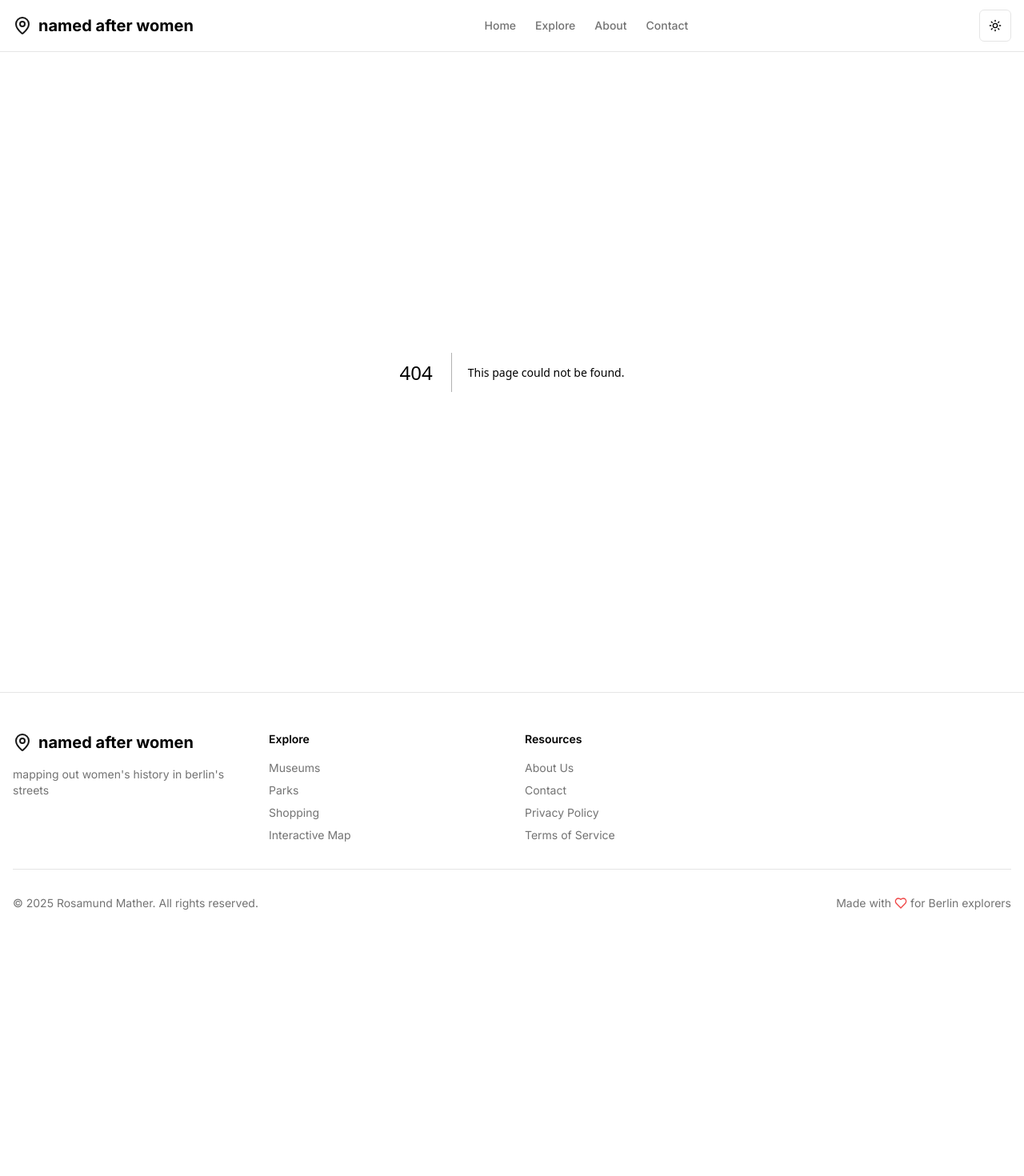
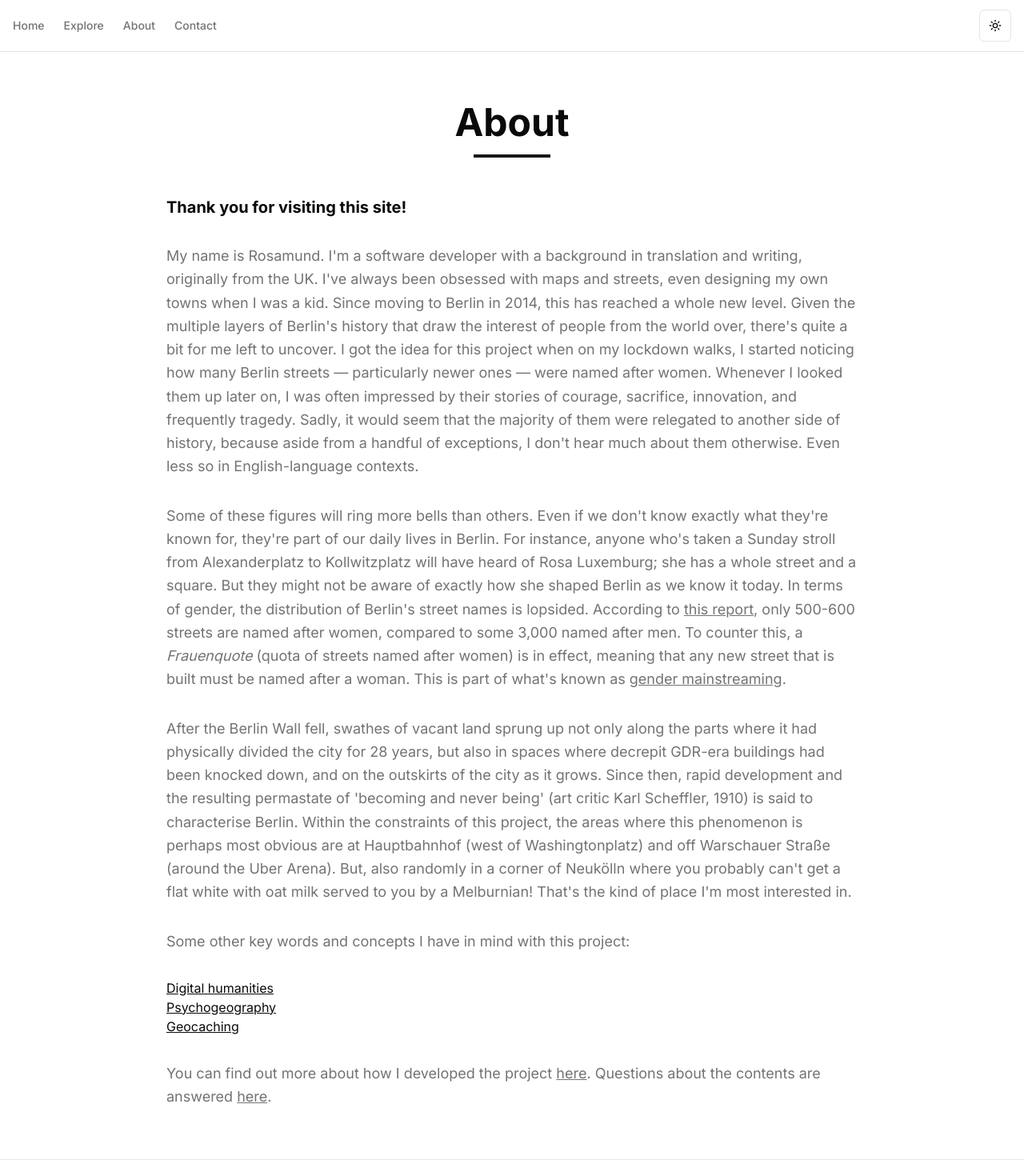
Before and after one commit to rosamundm/named-after-women, a Next.js app: page /about in a window 1280 px wide. Before the commit this address had no page. Shown: the top 1470 px of the page at 80% size. Before the commit the page ends 1187 px from the top, so only its background shows below. Built offline with nearby package versions, Linux system fonts and the light colour scheme.

Commit message:
Create route for about page

```diff
--- /dev/null
+++ b/app/about/page.tsx
@@ -0,0 +1,62 @@
+import { FC } from 'react';
+
+const AboutPage: FC = () => {
+  return (
+    <div className="min-h-screen bg-background">
+      <div className="container mx-auto max-w-4xl px-4 py-16">
+        <header className="mb-12">
+          <h1 className="text-4xl md:text-5xl font-bold text-center mb-4">About</h1>
+          <div className="w-24 h-1 bg-primary mx-auto"></div>
+        </header>
+
+        <main className="space-y-8">
+          <h2 className="text-xl font-bold mb-4">Thank you for visiting this site!</h2>
+          <p className="text-lg text-muted-foreground leading-relaxed">
+            My name is Rosamund. I'm a software developer with a background in translation and writing, originally from the UK. I've always been obsessed with maps and streets,
+            even designing my own towns when I was a kid. Since moving to Berlin in 2014, this has reached a whole new level.
+            Given the multiple layers of Berlin's history that draw the interest of people from the world over, there's quite a bit for me left to uncover.
+            I got the idea for this project when on my lockdown walks, I started noticing how many Berlin streets — particularly newer ones — were named after women.
+            Whenever I looked them up later on, I was often impressed by their stories of courage, sacrifice, innovation, and frequently tragedy. Sadly, it
+            would seem that the majority of them were relegated to another side of history, because aside from a handful of exceptions, I don't hear much about them otherwise.
+            Even less so in English-language contexts.
+          </p>
+
+          <p className="text-lg text-muted-foreground leading-relaxed">
+            Some of these figures will ring more bells than others. Even if we don't know exactly what they're known for, they're part of our daily lives in Berlin. For instance,
+            anyone who's taken a Sunday stroll from Alexanderplatz to Kollwitzplatz will have heard of Rosa Luxemburg; she has a whole street and a square. But they might not be
+            aware of exactly how she shaped Berlin as we know it today. In terms of gender, the distribution of Berlin's street names is lopsided. According
+            to <a href="https://web.archive.org/web/20210723104659/https://www.rbb24.de/panorama/beitrag/2020/10/gendergerechte-stadtplanung-gender-mainstreaming-berlin.html"><u>this report</u></a>,
+            only 500-600 streets are named after women, compared to some 3,000 named after men. To counter this, a <em>Frauenquote</em> (quota of streets named after women) is in effect, meaning that
+            any new street that is built must be named after a woman. This is part of what's known as <a href="https://en.wikipedia.org/wiki/Gender_mainstreaming"><u>gender mainstreaming</u></a>.
+          </p>
+          <p className="text-lg text-muted-foreground leading-relaxed">
+            After the Berlin Wall fell, swathes of vacant land sprung up not only along the parts where it had physically divided the city for 28 years, but also in spaces where decrepit GDR-era buildings had been
+            knocked down, and on the outskirts of the city as it grows. Since then, rapid development and the resulting permastate of 'becoming and never being' (art critic Karl Scheffler, 1910) is said to characterise
+            Berlin. Within the constraints of this project, the areas where this phenomenon is perhaps most obvious are at Hauptbahnhof (west of Washingtonplatz) and off Warschauer Straße (around the Uber Arena).
+            But, also randomly in a corner of Neukölln where you probably can't get a flat white with oat milk served to you by a Melburnian! That's the kind of place I'm most interested in.
+          </p>
+
+          <p className="text-lg text-muted-foreground leading-relaxed">
+            Some other key words and concepts I have in mind with this project:
+          </p>
+          <ul>
+            <li>
+                <a href="https://en.wikipedia.org/wiki/Digital_humanities"><u>Digital humanities</u></a>
+            </li>
+            <li>
+                <a href="https://en.wikipedia.org/wiki/Psychogeography"><u>Psychogeography</u></a>
+            </li>
+            <li>
+                <a href="https://en.wikipedia.org/wiki/Geocaching"><u>Geocaching</u></a>
+            </li>
+          </ul>
+          <p className="text-lg text-muted-foreground leading-relaxed">
+            You can find out more about how I developed the project <a href="/technical"><u>here</u></a>. Questions about the contents are answered <a href="/faq"><u>here</u></a>.
+          </p>
+        </main>
+      </div>
+    </div>
+  )
+};
+
+export default AboutPage;
--- a/app/layout.tsx
+++ b/app/layout.tsx
@@ -4,7 +4,7 @@ import { Inter } from "next/font/google"
 import { ThemeProvider } from "@/components/themeProvider"
 import "./globals.css"
 import { Footer } from "@/components/ui/footer"
-import { Navbar } from "@/components/ui/navbar"
+import Navbar from "@/components/ui/navbar"
 
 const inter = Inter({ subsets: ["latin"] })
 
--- a/app/page.tsx
+++ b/app/page.tsx
@@ -1,6 +1,6 @@
 import { districts } from "@/data/districts";
 import { streets } from '@/data/streets'
-import Map from "@/components/Map"
+import Map from "@/components/map"
 import { Card, CardContent, CardDescription, CardHeader, CardTitle } from "@/components/ui/card"
 
 export default async function Home() {
--- a/components/ui/footer.tsx
+++ b/components/ui/footer.tsx
@@ -19,55 +19,28 @@ export function Footer() {
             </p>
           </div>
 
-          {/* Explore Section */}
-          <div className="space-y-4">
-            <h3 className="text-sm font-semibold">Explore</h3>
-            <ul className="space-y-2 text-sm">
-              <li>
-                <Link href="#museums" className="text-muted-foreground hover:text-foreground transition-colors">
-                  Museums
-                </Link>
-              </li>
-              <li>
-                <Link href="#parks" className="text-muted-foreground hover:text-foreground transition-colors">
-                  Parks
-                </Link>
-              </li>
-              <li>
-                <Link href="#shopping" className="text-muted-foreground hover:text-foreground transition-colors">
-                  Shopping
-                </Link>
-              </li>
-              <li>
-                <Link href="#map" className="text-muted-foreground hover:text-foreground transition-colors">
-                  Interactive Map
-                </Link>
-              </li>
-            </ul>
-          </div>
-
           {/* Resources Section */}
           <div className="space-y-4">
             <h3 className="text-sm font-semibold">Resources</h3>
             <ul className="space-y-2 text-sm">
               <li>
-                <Link href="#about" className="text-muted-foreground hover:text-foreground transition-colors">
-                  About Us
+                <Link href="/faq" className="text-muted-foreground hover:text-foreground transition-colors">
+                  FAQ
                 </Link>
               </li>
               <li>
-                <Link href="#contact" className="text-muted-foreground hover:text-foreground transition-colors">
+                <Link href="/technical" className="text-muted-foreground hover:text-foreground transition-colors">
+                  Technical
+                </Link>
+              </li>
+              <li>
+                <Link href="/contact" className="text-muted-foreground hover:text-foreground transition-colors">
                   Contact
                 </Link>
               </li>
               <li>
-                <Link href="#privacy" className="text-muted-foreground hover:text-foreground transition-colors">
-                  Privacy Policy
-                </Link>
-              </li>
-              <li>
-                <Link href="#terms" className="text-muted-foreground hover:text-foreground transition-colors">
-                  Terms of Service
+                <Link href="/impressum" className="text-muted-foreground hover:text-foreground transition-colors">
+                  Impressum & Terms of Service 🇩🇪
                 </Link>
               </li>
             </ul>
--- a/components/ui/navbar.tsx
+++ b/components/ui/navbar.tsx
@@ -1,19 +1,20 @@
 "use client"
 
 import Link from "next/link"
-import { useState } from "react"
+import { FC, useState } from "react"
 import { ThemeToggle } from "@/components/themeToggle"
 import { Button } from "@/components/ui/button"
 import { Sheet, SheetContent, SheetTrigger } from "@/components/ui/sheet"
 import { MapPin, Menu } from "lucide-react"
 
-export function Navbar() {
+const Navbar: FC = () => {
   const [isOpen, setIsOpen] = useState(false)
 
+  // todo: update
   const navigation = [
     { name: "Home", href: "/" },
     { name: "Explore", href: "#map" },
-    { name: "About", href: "#about" },
+    { name: "About", href: "/about" },
     { name: "Contact", href: "#contact" },
   ]
 
@@ -21,11 +22,6 @@ export function Navbar() {
     <nav className="sticky top-0 z-50 w-full border-b bg-background/95 backdrop-blur supports-[backdrop-filter]:bg-background/60">
       <div className="container mx-auto px-4">
         <div className="flex h-16 items-center justify-between">
-          {/* Logo */}
-          <Link href="/" className="flex items-center space-x-2">
-            <MapPin className="h-6 w-6 text-primary" />
-            <span className="text-xl font-bold">named after women</span>
-          </Link>
 
           {/* Desktop Navigation */}
           <div className="hidden md:flex items-center space-x-6">
@@ -39,8 +35,6 @@ export function Navbar() {
               </Link>
             ))}
           </div>
-
-          {/* Desktop Theme Toggle */}
           <div className="hidden md:flex">
             <ThemeToggle />
           </div>
@@ -88,4 +82,6 @@ export function Navbar() {
       </div>
     </nav>
   )
-}
+};
+
+export default Navbar;
--- a/types/index.ts
+++ b/types/index.ts
@@ -4,6 +4,7 @@ export interface Tag {
     slug: string;
 }
 
+// todo: convert to enum?
 export interface District {
     id: number;
     name: string;
```
Also changed, not shown: components/map.tsx (+8 -5 lines), components/ui/map-markers.ts (renamed from components/ui/mapMarkers.ts).
